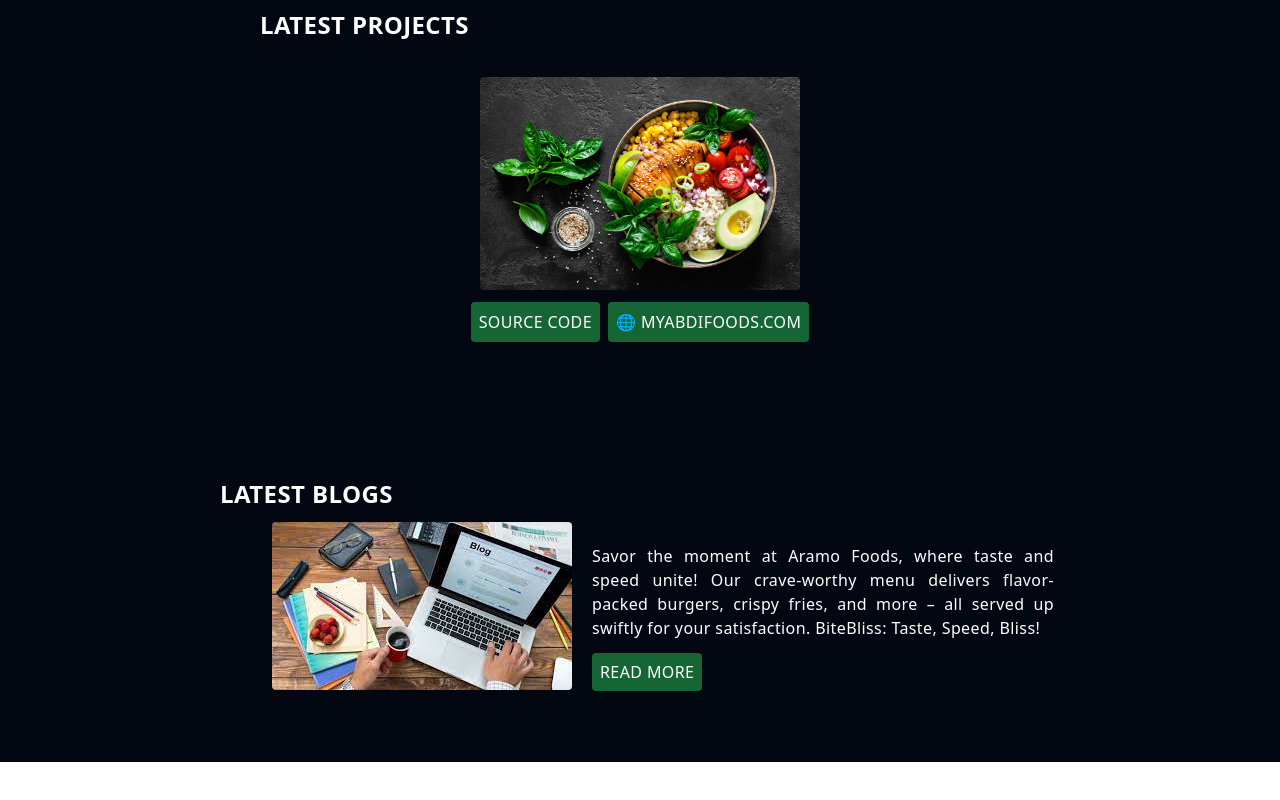
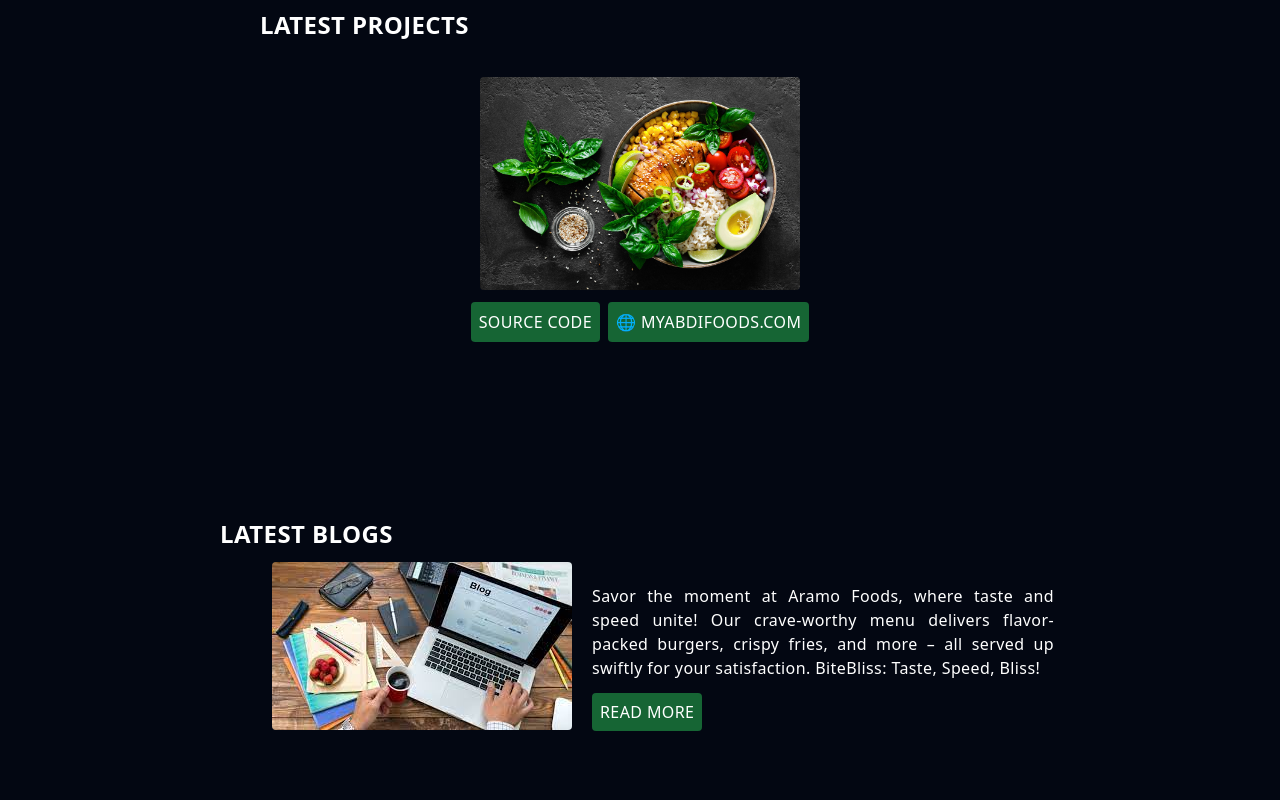
Before and after one commit to myabdi4/nurabdirahman, a React (Vite) app: page / in a window 1280 px wide. Shown: the part 676-1476 px from the top of the page. Before the commit the page ends 1438 px from the top, so only its background shows below. Built offline with nearby package versions, Linux system fonts and the light colour scheme; no server answers; the database is empty; a web font is replaced by a local one.

Commit message:
Update Blog.jsx

```diff
--- a/src/components/Blog.jsx
+++ b/src/components/Blog.jsx
@@ -4,7 +4,7 @@ function Blog() {
       {" "}
       <div className="sm:p-10">
         {/* HERE ARE FOR PROJECTS */}
-        <h1 className="text-2xl sm:ml-40 font-bold text-center sm:text-start">LATEST BLOGS</h1>
+        <h1 className="text-2xl sm:ml-40 font-bold text-center sm:text-start pt-10">LATEST BLOGS</h1>
         <div className="sm:grid flex items-center justify-center">
           <div className="sm:grid sm:rid-col-2 justify-start sm:ml-40">
             {/* BLOG HERE 1 */}
```
